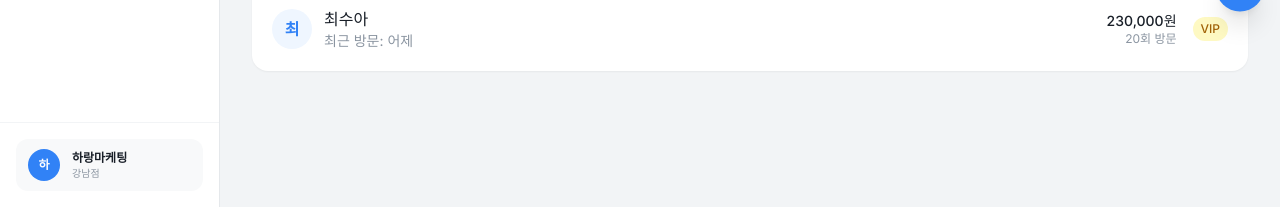
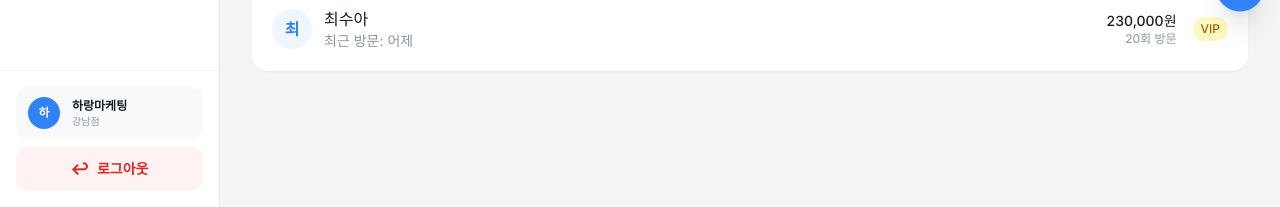
Before and after one commit to jty0221-del/localution, a Next.js app: page /crm in a window 1280 px wide. Shown: the part 593-800 px from the top of the page. Built offline with nearby package versions, Linux system fonts and the light colour scheme.

Commit message:
feat(sidebar): add logout button below user info card

```diff
--- a/app/components/Sidebar.tsx
+++ b/app/components/Sidebar.tsx
@@ -237,7 +237,7 @@ export default function Sidebar() {
           </Link>
         </div>
         <NavItems />
-        <div className="px-4 py-4 border-t border-[#F2F4F6]">
+        <div className="px-4 py-4 border-t border-[#F2F4F6] space-y-2">
           <div className="flex items-center gap-3 px-3 py-2.5 rounded-xl bg-[#F8F9FA]">
             <div className="w-8 h-8 rounded-full bg-[#3182F6] flex items-center justify-center text-white text-xs font-bold flex-shrink-0">하</div>
             <div className="min-w-0">
@@ -245,6 +245,12 @@ export default function Sidebar() {
               <p className="text-[10px] text-[#8B95A1] truncate">강남점</p>
             </div>
           </div>
+          <a href="/api/auth/logout"
+            onClick={() => setMobileOpen(false)}
+            className="flex items-center justify-center gap-2 w-full px-3 py-2.5 rounded-xl bg-[#FEF2F2] text-[#DC2626] hover:bg-[#FEE2E2] transition-all text-sm font-semibold">
+            <span className="text-base">↩</span>
+            <span>로그아웃</span>
+          </a>
         </div>
       </aside>
     </>
```
